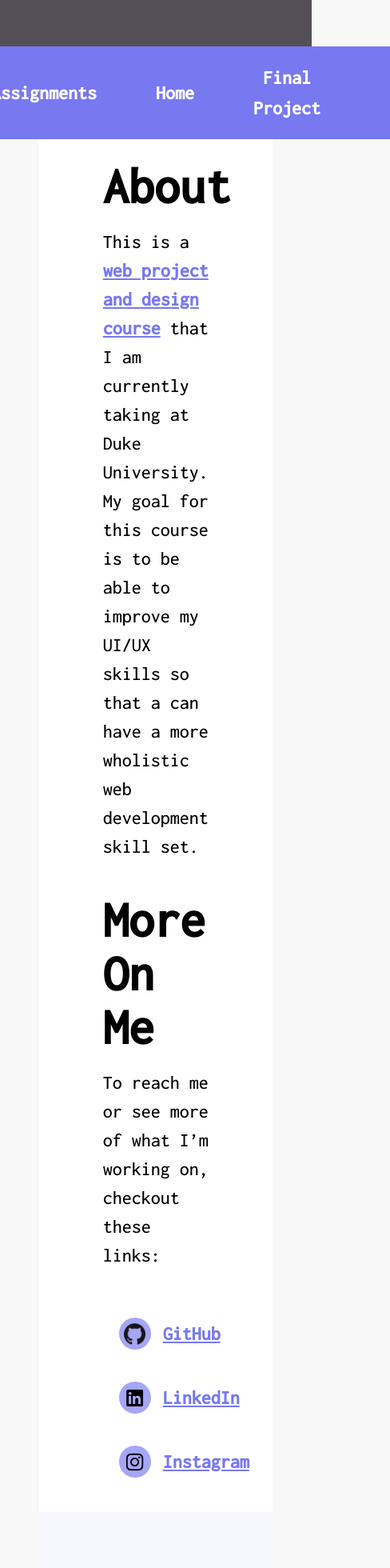
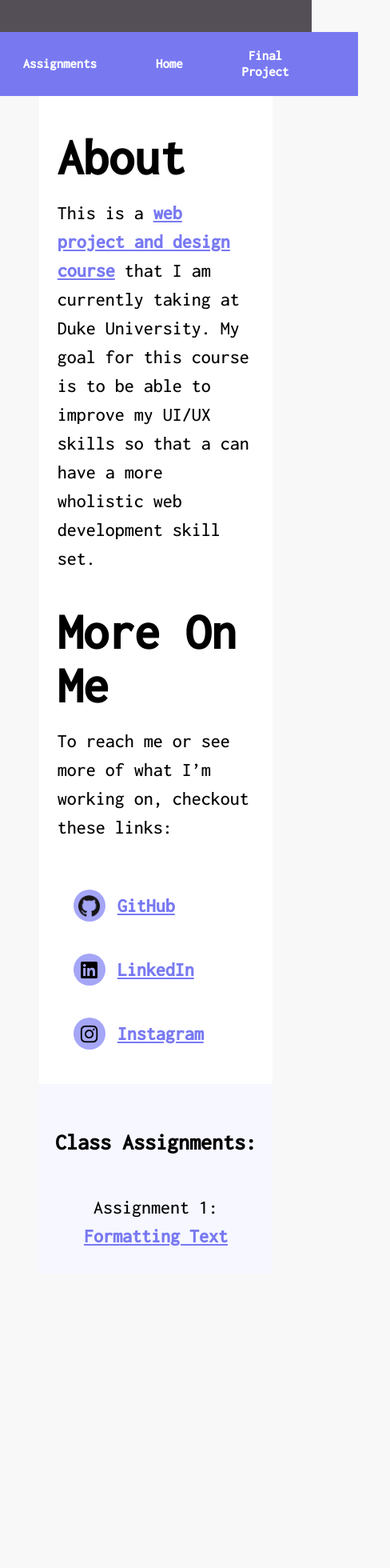
Before and after one commit to joshpetit/web-project-design, a Next.js app: page / in a window 390 px wide. Shown: the top 1960 px of the page at 80% size, 488 px wide, since content can reach past the window. After the commit the page ends 1593 px from the top, so only its background shows below. Built offline with nearby package versions, Linux system fonts and the light colour scheme.

Commit message:
Begin making site more responsive
Something I should do as i go along probably

```diff
--- a/pages/index.tsx
+++ b/pages/index.tsx
@@ -8,7 +8,9 @@ import Assignments from "@components/assignments";
 const Home: NextPage = () => {
   return (
     <div className={styles.container}>
+      {" "}
       <Head>
+        {" "}
         <title>Web Project Design & Development</title>
         <meta
           name="description"
--- a/styles/Assignments.module.css
+++ b/styles/Assignments.module.css
@@ -4,10 +4,10 @@
   flex-direction: column;
   background-color: #f6f7ff;
   width: 100%;
-  padding-top: 30px;
-  padding-left: 75;
-  padding-right: 75;
+  padding: 20px;
+  text-align: center;
 }
+
 
 .assignments .assignmentTitle {
   text-align: center;
--- a/styles/Home.module.css
+++ b/styles/Home.module.css
@@ -22,6 +22,7 @@
   text-decoration-line: underline;
   color: #7879f1;
 }
+
 .main {
   display: flex;
   flex: 1;
@@ -46,8 +47,13 @@
 }
 
 .textBlob {
-  width: 34vw;
   margin: 15px;
+}
+
+@media(min-width: 1000px) {
+  .textBlob {
+    width: 34vw;
+  }
 }
 
 .textSection h2 {
--- a/styles/Navigation.module.css
+++ b/styles/Navigation.module.css
@@ -1,9 +1,16 @@
-.navigation .button,
-.heading4 {
+.button {
   font-weight: bold;
   font-size: 24px;
   line-height: 38px;
 }
+
+@media (max-width: 768px) {
+  .button {
+    font-size: .7rem;
+    line-height: 20px;
+  }
+}
+
 
 .imgBanner {
   height: 25%;
```
